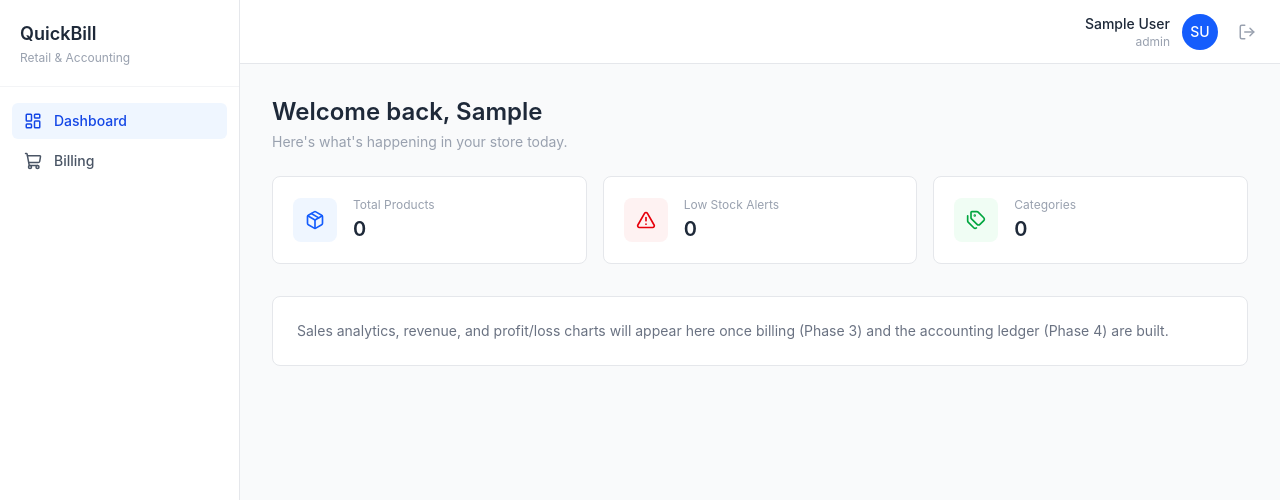
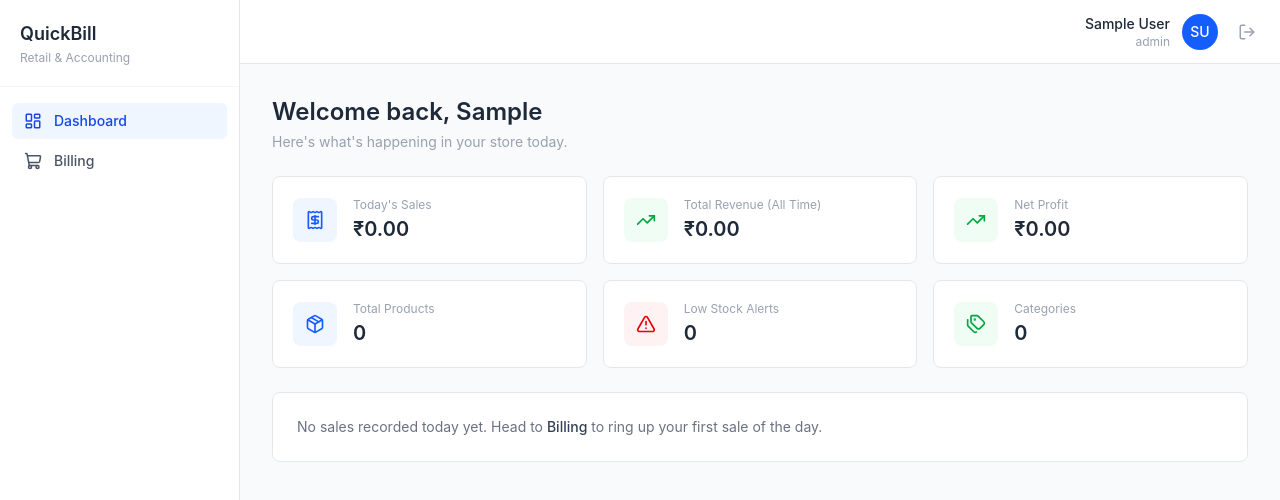
Before and after one commit to JayanandPR/Quickbill, a React (Vite) app in the folder client/: page /dashboard in a window 1280 px wide. Shown: the top 500 px of the page. Built offline with nearby package versions, Linux system fonts and the light colour scheme; no server answers; sample sign-in values are in the browser's storage.

Commit message:
modified dashboard

```diff
--- a/client/src/pages/Dashboard.tsx
+++ b/client/src/pages/Dashboard.tsx
@@ -1,6 +1,7 @@
 import { useEffect, useState } from 'react';
-import { Package, AlertTriangle, Tags } from 'lucide-react';
+import { Package, AlertTriangle, Tags, TrendingUp, TrendingDown, Receipt } from 'lucide-react';
 import api from '../lib/api';
+import { centsToDisplay } from '../lib/currency';
 import { useAuth } from '../context/AuthContext';
 import StatCard from '../components/StatCard';
 import type { Product, Category } from '../types';
@@ -10,19 +11,36 @@ export default function Dashboard() {
   const [productCount, setProductCount] = useState(0);
   const [lowStockCount, setLowStockCount] = useState(0);
   const [categoryCount, setCategoryCount] = useState(0);
+
+  const [totalRevenueCents, setTotalRevenueCents] = useState(0);
+  const [netProfitCents, setNetProfitCents] = useState(0);
+  const [todaySalesCents, setTodaySalesCents] = useState(0);
+  const [todayTxCount, setTodayTxCount] = useState(0);
+
   const [loading, setLoading] = useState(true);
 
   useEffect(() => {
     async function loadStats() {
       try {
-        const [productsRes, lowStockRes, categoriesRes] = await Promise.all([
+        const today = new Date().toISOString().split('T')[0];
+
+        const [productsRes, lowStockRes, categoriesRes, plRes, salesRes] = await Promise.all([
           api.get<{ products: Product[]; pagination: { total: number } }>('/products'),
           api.get<{ products: Product[] }>('/products/low-stock'),
           api.get<{ categories: Category[] }>('/categories'),
+          api.get('/reports/profit-and-loss'),
+          api.get('/reports/sales', { params: { groupBy: 'day', from: today, to: today } }),
         ]);
+
         setProductCount(productsRes.data.pagination.total);
         setLowStockCount(lowStockRes.data.products.length);
         setCategoryCount(categoriesRes.data.categories.length);
+        setTotalRevenueCents(plRes.data.totalRevenueCents ?? 0);
+        setNetProfitCents(plRes.data.netProfitCents ?? 0);
+
+        const todayRow = salesRes.data.report?.[0];
+        setTodaySalesCents(todayRow?.salesCents ?? 0);
+        setTodayTxCount(todayRow?.count ?? 0);
       } catch (err) {
         console.error('Failed to load dashboard stats', err);
       } finally {
@@ -32,6 +50,8 @@ export default function Dashboard() {
     loadStats();
   }, []);
 
+  const isProfit = netProfitCents >= 0;
+
   return (
     <div className="p-8">
       <h1 className="text-2xl font-semibold text-gray-800">
@@ -39,7 +59,30 @@ export default function Dashboard() {
       </h1>
       <p className="text-gray-400 text-sm mt-1">Here's what's happening in your store today.</p>
 
+      {/* Financial snapshot */}
       <div className="grid grid-cols-1 sm:grid-cols-3 gap-4 mt-6">
+        <StatCard
+          label="Today's Sales"
+          value={loading ? '—' : `₹${centsToDisplay(todaySalesCents)}`}
+          icon={Receipt}
+          accent="blue"
+        />
+        <StatCard
+          label="Total Revenue (All Time)"
+          value={loading ? '—' : `₹${centsToDisplay(totalRevenueCents)}`}
+          icon={TrendingUp}
+          accent="green"
+        />
+        <StatCard
+          label={isProfit ? 'Net Profit' : 'Net Loss'}
+          value={loading ? '—' : `₹${centsToDisplay(Math.abs(netProfitCents))}`}
+          icon={isProfit ? TrendingUp : TrendingDown}
+          accent={isProfit ? 'green' : 'red'}
+        />
+      </div>
+
+      {/* Inventory snapshot */}
+      <div className="grid grid-cols-1 sm:grid-cols-3 gap-4 mt-4">
         <StatCard
           label="Total Products"
           value={loading ? '—' : productCount}
@@ -60,12 +103,13 @@ export default function Dashboard() {
         />
       </div>
 
-      <div className="mt-8 bg-white rounded-lg border border-gray-200 p-6">
-        <p className="text-sm text-gray-500">
-          Sales analytics, revenue, and profit/loss charts will appear here once billing
-          (Phase 3) and the accounting ledger (Phase 4) are built.
-        </p>
-      </div>
+      {!loading && todayTxCount === 0 && (
+        <div className="mt-6 bg-white rounded-lg border border-gray-200 p-6">
+          <p className="text-sm text-gray-500">
+            No sales recorded today yet. Head to <span className="font-medium text-gray-700">Billing</span> to ring up your first sale of the day.
+          </p>
+        </div>
+      )}
     </div>
   );
 }
```
